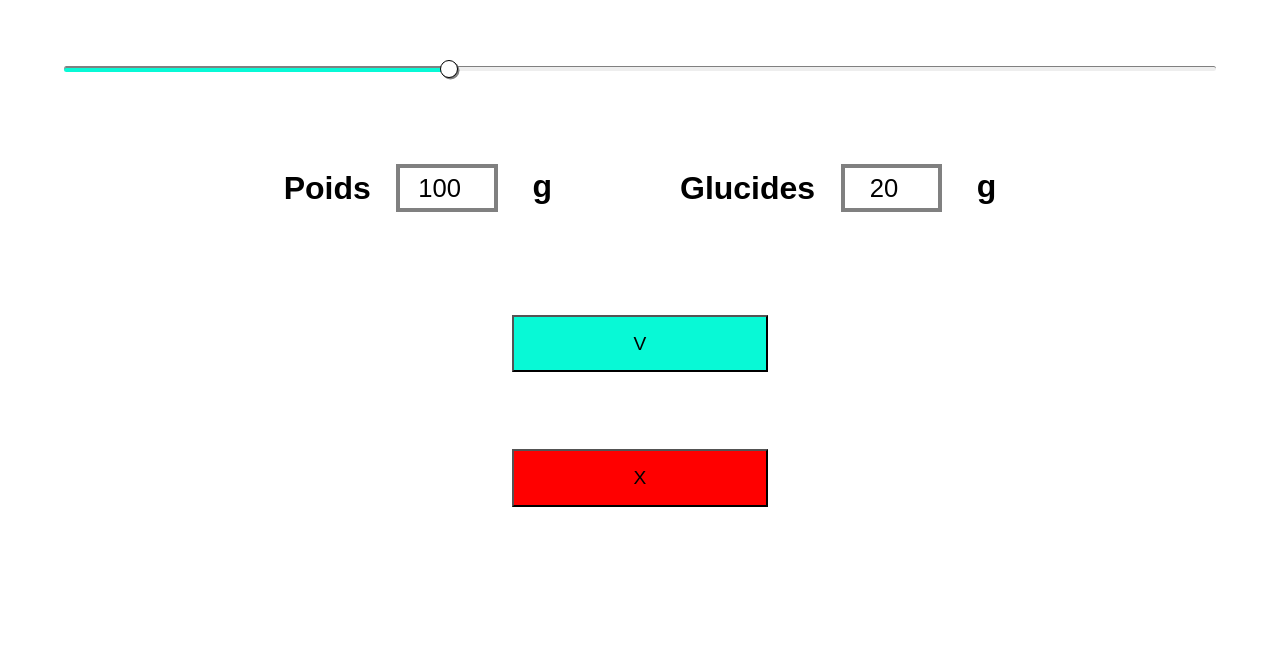
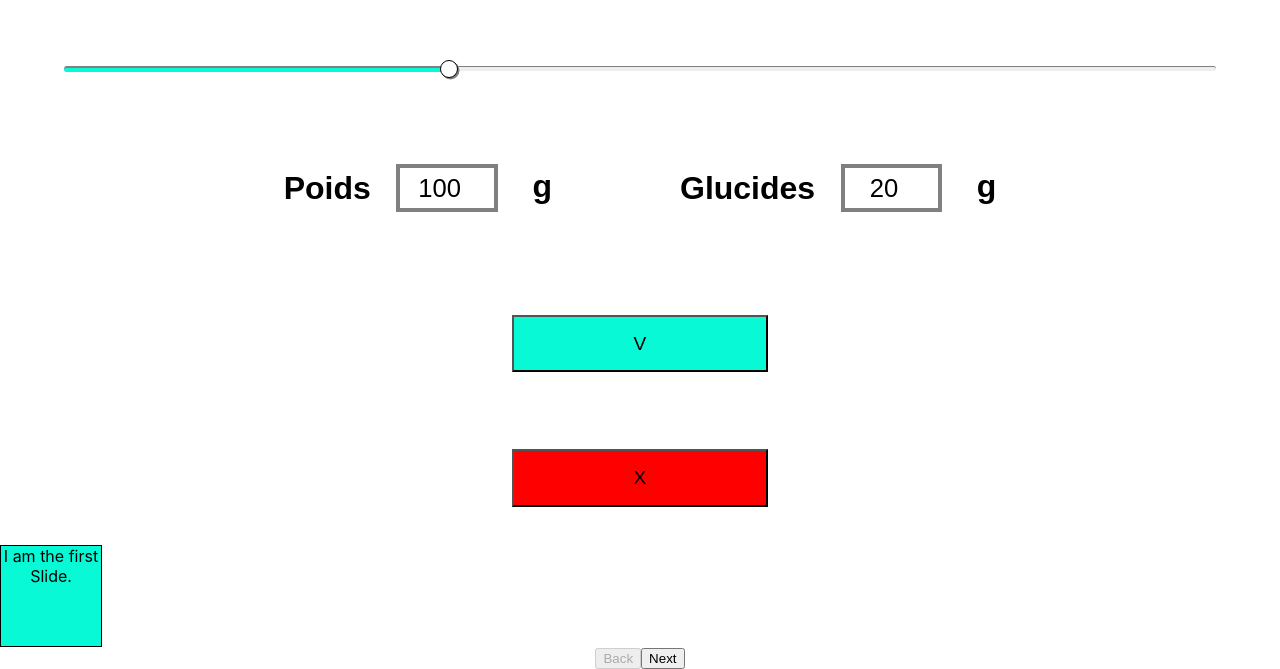
Before and after one commit to WildCodeSchool/Paris-0919-P2-Diabete, a React (Create React App) app in the folder ohmyg/: page / in a window 1280 px wide. Shown: the part 220-889 px from the top of the page. Before the commit the page ends 800 px from the top, so only its background shows below. Built offline with nearby package versions, Linux system fonts and the light colour scheme.

Commit message:
added carousel

```diff
--- a/ohmyg/package.json
+++ b/ohmyg/package.json
@@ -3,6 +3,7 @@
   "version": "0.1.0",
   "private": true,
   "dependencies": {
+    "pure-react-carousel": "^1.23.2",
     "react": "^16.10.2",
     "react-dom": "^16.10.2",
     "react-input-range": "^1.3.0",
--- a/ohmyg/src/components/pages/calculation/CarbCalculation.css
+++ b/ohmyg/src/components/pages/calculation/CarbCalculation.css
@@ -113,3 +113,20 @@ input{
       font-size: 2em;
    }
 }
+
+
+/* SLIDER */
+
+.carb-slides{
+   background-color: #08f9d6;
+   width:100px;
+   height: 100px;
+   border: 1px solid black;
+
+}
+
+/* .carbo-slide{
+   width:5px;
+   height: 10px;
+   border: 1px solid black;
+} */
--- a/ohmyg/src/components/pages/calculation/CarbCalculation.js
+++ b/ohmyg/src/components/pages/calculation/CarbCalculation.js
@@ -1,7 +1,9 @@
 import React from 'react'
 import InputRange from 'react-input-range';
-import 'react-input-range/lib/css/index.css'
-import './CarbCalculation.css'
+import 'react-input-range/lib/css/index.css';
+import './CarbCalculation.css';
+import { CarouselProvider, Slider, Slide, ButtonBack, ButtonNext } from 'pure-react-carousel';
+import 'pure-react-carousel/dist/react-carousel.es.css';
 
 class CarbCalculation extends React.Component {
     state = {
@@ -62,6 +64,21 @@ class CarbCalculation extends React.Component {
                     <button className="valid-button">V</button>
                     <button className="delete-button">X</button>
                 </div>
+
+                <div>
+                    <CarouselProvider
+                        naturalSlideWidth={5}
+                        naturalSlideHeight={5}
+                        totalSlides={3}>
+                            <Slider className='carb-slides'>
+                                <Slide className='carbo-slide' index={0}>I am the first Slide.</Slide>
+                                <Slide className='carbo-slide' index={1}>I am the second Slide.</Slide>
+                                <Slide className='carbo-slide' index={2}>I am the third Slide.</Slide>
+                            </Slider>
+                            <ButtonBack>Back</ButtonBack>
+                            <ButtonNext>Next</ButtonNext>
+                        </CarouselProvider>
+                </div>
             </div>
         );
     }
```
Also changed, not shown: 1 other file (tests, documents, lock files or other folders).
